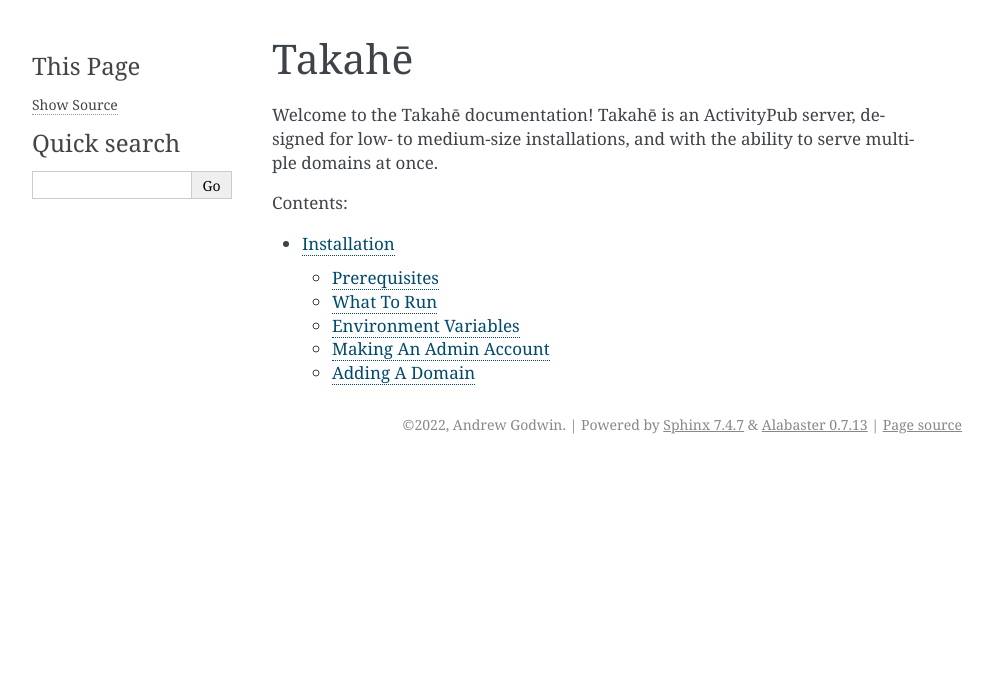
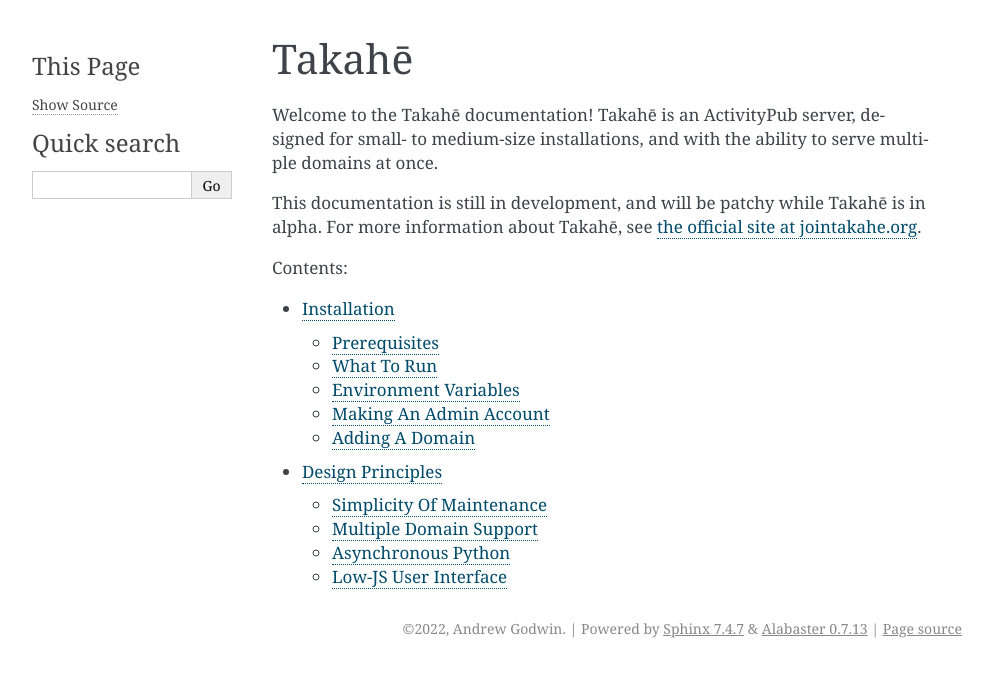
Before and after one commit to jointakahe/takahe, a Sphinx documentation site: the page built from docs/index.rst, in a window 1280 px wide. Shown: the top 677 px of the page, without its empty margins (148-1140 px from the left). Built offline with Sphinx 7.4.7, drawn with Linux system fonts in a browser that asks for light colours; some of the changed lines change nothing that is shown.

Commit message:
A bit more docs

```diff
--- a/docs/index.rst
+++ b/docs/index.rst
@@ -3,11 +3,16 @@
 
 
 Welcome to the Takahē documentation! Takahē is an ActivityPub server, designed
-for low- to medium-size installations, and with the ability to serve multiple
+for small- to medium-size installations, and with the ability to serve multiple
 domains at once.
+
+This documentation is still in development, and will be patchy while Takahē is
+in alpha. For more information about Takahē, see
+`the official site at jointakahe.org <https://jointakahe.org>`_.
 
 .. toctree::
    :maxdepth: 2
    :caption: Contents:
 
    installation
+   principles
--- a/docs/installation.rst
+++ b/docs/installation.rst
@@ -15,6 +15,7 @@
 * Something that can run Docker/OCI images
 * A PostgreSQL 14 (or above) database
 * One of these to store uploaded images and media:
+
   * Amazon S3
   * Google Cloud Storage
   * Writable local directory (must be accessible by all running copies!)
--- /dev/null
+++ b/docs/principles.rst
@@ -0,0 +1,59 @@
+Design Principles
+=================
+
+Takahē is somewhat opinionated in its design goals, which are:
+
+* Simplicity of maintenance and operation
+* Multiple domain support
+* Asychronous Python core
+* Low-JS user interface
+
+These are explained more below, but it's important to stress the one thing we
+are not aiming for - scalability.
+
+If we wanted to build a system that could handle hundreds of thousands of
+accounts on a single server, it would be built very differently - queues
+everywhere as the primary communication mechanism, most likely - but we're
+not aiming for that.
+
+Our final design goal is for around 10,000 users to work well, provided you do
+some PostgreSQL optimisation. It's likely the design will work beyond that,
+but we're not going to put any specific effort towards it.
+
+After all, if you want to scale in a federated system, you can always launch
+more servers. We'd rather work towards the ability to share moderation and
+administration workloads across servers rather than have one giant big one.
+
+
+Simplicity Of Maintenance
+-------------------------
+
+It's important that, when running a social networking server, you have as much
+time to focus on moderation and looking after your users as you can, rather
+than trying to be an SRE.
+
+To this end, we use our deliberate design aim of "small to medium size" to try
+and keep the infrastructure simple - one set of web servers, one set of task
+runners, and a PostgreSQL database.
+
+The task system (which we call Stator) is not based on a task queue, but on
+a state machine per type of object - which have retry logic built in. The
+system continually examines every object to see if it can progress its state
+by performing an action, which is not quite as *efficient* as using a queue,
+but recovers much more easily and doesn't get out of sync.
+
+
+Multiple Domain Support
+-----------------------
+
+TODO
+
+
+Asynchronous Python
+-------------------
+
+TODO
+
+
+Low-JS User Interface
+---------------------
```
